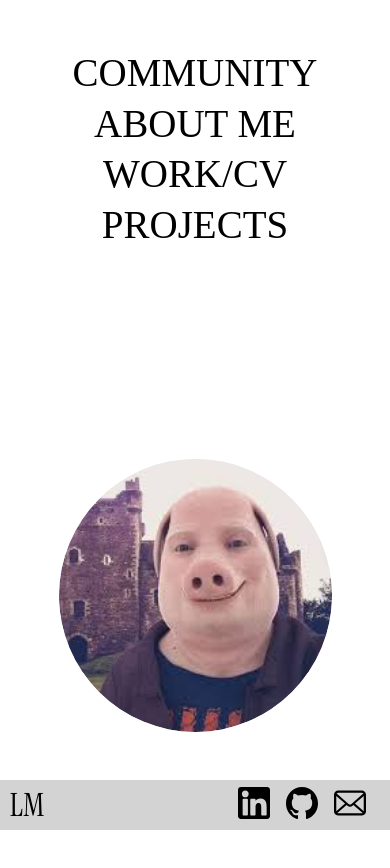
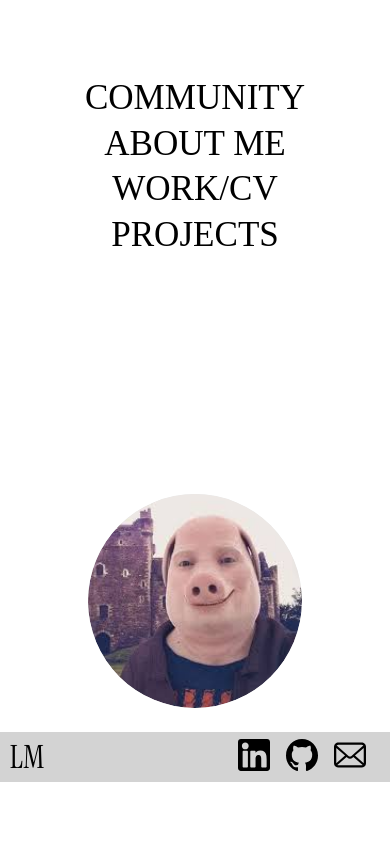
Before and after one commit to Logan-Mui/Web-Portfolio, a React (Vite) app: page / in a window 390 px wide. Shown: the part 160-1028 px from the top of the page. Built offline with nearby package versions, Linux system fonts and the light colour scheme.

Commit message:
making text grow and shrink it's gonna be super cool

```diff
--- a/src/styles/splash/menu.css
+++ b/src/styles/splash/menu.css
@@ -28,10 +28,19 @@
     line-height: 1.1;
     margin: 0.1em 0;
     text-transform: uppercase;
+    transition: all 0.3s ease;
 }
 
-.MenuLinks a:hover {
-    opacity: 0.7;
+/* When hovering over the menu container, shrink all links */
+.MenuLinks:hover a {
+    font-size: clamp(2.5rem, 6vw, 6rem);
+    opacity: 0.5;
+}
+
+/* When hovering over a specific link, make it grow */
+.MenuLinks:hover a:hover {
+    font-size: clamp(3.5rem, 8vw, 8rem);
+    opacity: 1;
 }
 
 .PicOfMe {
@@ -61,19 +70,27 @@
     .Menu {
         flex-direction: column;
         justify-content: space-evenly;
-        padding: 3rem 0;
+        padding: 2rem 0;
     }
 
     .MenuLinks {
         padding-left: 0;
         align-items: center;
         position: relative;
-        margin-bottom: 3rem;
+        margin-bottom: 2rem;
     }
 
     .MenuLinks a {
+        font-size: clamp(2rem, 8vw, 4rem);
+        text-align: center;
+    }
+
+    .MenuLinks:hover a {
+        font-size: clamp(1.8rem, 7vw, 3.5rem);
+    }
+
+    .MenuLinks:hover a:hover {
         font-size: clamp(2.5rem, 9vw, 5rem);
-        text-align: center;
     }
 
     .PicOfMe {
@@ -81,19 +98,35 @@
         right: auto;
         top: auto;
         transform: none;
-        width: clamp(300px, 60vw, 500px);
-        height: clamp(300px, 60vw, 500px);
+        width: clamp(250px, 50vw, 400px);
+        height: clamp(250px, 50vw, 400px);
     }
 }
 
 /* For smaller screens */
 @media (max-width: 768px) {
+    .Menu {
+        padding: 1.5rem 0;
+    }
+
+    .MenuLinks {
+        margin-bottom: 1.5rem;
+    }
+
     .MenuLinks a {
-        font-size: clamp(2rem, 10vw, 3.5rem);
+        font-size: clamp(1.8rem, 9vw, 3rem);
+    }
+
+    .MenuLinks:hover a {
+        font-size: clamp(1.6rem, 8vw, 2.7rem);
+    }
+
+    .MenuLinks:hover a:hover {
+        font-size: clamp(2.2rem, 10vw, 3.8rem);
     }
 
     .PicOfMe {
-        width: clamp(250px, 70vw, 400px);
-        height: clamp(250px, 70vw, 400px);
+        width: clamp(200px, 55vw, 320px);
+        height: clamp(200px, 55vw, 320px);
     }
 }
```
